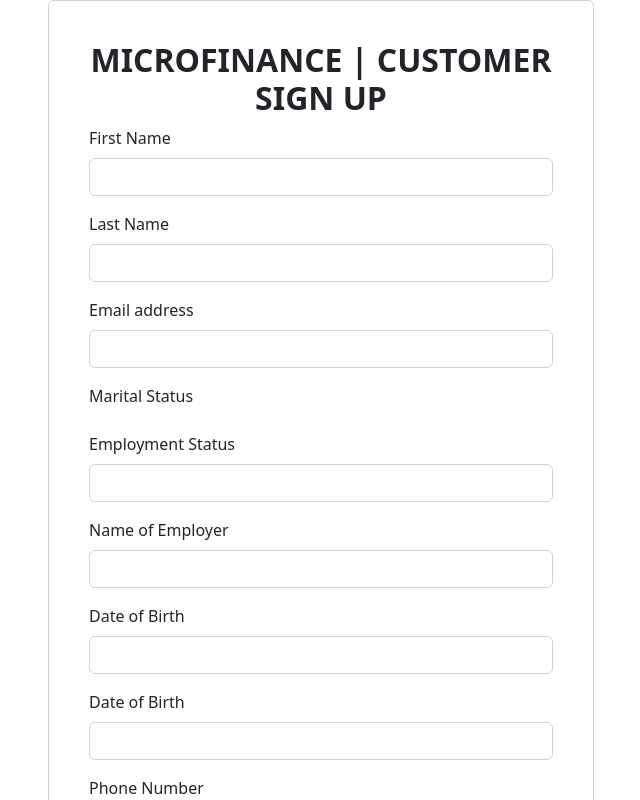
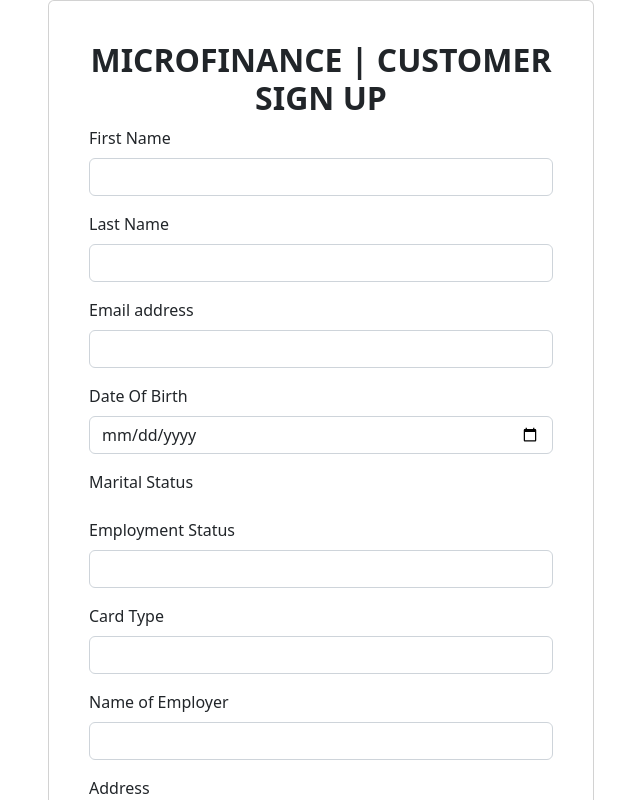
Before and after one commit to geraldofori/microfinance-app, a React (Create React App) app in the folder client/: page /register in a window 1280 px wide. Shown: the top 800 px of the page, without its empty margins (319-959 px from the left). Built offline with nearby package versions, Linux system fonts and the light colour scheme.

Commit message:
updates on the customer registration

```diff
--- a/client/src/components/auth/Register.js
+++ b/client/src/components/auth/Register.js
@@ -105,6 +105,17 @@ export default function Register() {
                                                 />
                                             </Form.Group>
 
+                                            <Form.Group className="mb-3" controlId="dateOfBirth">
+                                                <Form.Label className="text-center">Date Of Birth</Form.Label>
+                                                <Form.Control
+                                                    type="date"
+                                                    placeholder=""
+                                                    value={dateOfBirth}
+                                                    onChange={e => setDateOfBirth(e.target.value)}
+                                                />
+                                            </Form.Group>
+
+
                                             <Form.Group className="mb-3" controlId="mStatus">
                                                 <Form.Label className="text-center">Marital Status</Form.Label>
 
@@ -115,7 +126,12 @@ export default function Register() {
                                                 <Form.Control type="text" placeholder="" />
                                             </Form.Group>
 
-                                            <Form.Group className="mb-3" controlId="NOE">
+                                            <Form.Group className="mb-3" controlId="cardType">
+                                                <Form.Label className="text-center">Card Type</Form.Label>
+                                                <Form.Control type="text" placeholder="" />
+                                            </Form.Group>
+
+                                            <Form.Group className="mb-3" controlId="nameOfEmployer">
                                                 <Form.Label className="text-center">Name of Employer</Form.Label>
                                                 <Form.Control
                                                     type="text"
@@ -125,13 +141,8 @@ export default function Register() {
                                                 />
                                             </Form.Group>
 
-                                            <Form.Group className="mb-3" controlId="dob">
-                                                <Form.Label className="text-center">Date of Birth</Form.Label>
-                                                <Form.Control type="text" placeholder="" />
-                                            </Form.Group>
-
                                             <Form.Group className="mb-3" controlId="address">
-                                                <Form.Label className="text-center">Date of Birth</Form.Label>
+                                                <Form.Label className="text-center">Address</Form.Label>
                                                 <Form.Control
                                                     type="text"
                                                     placeholder=""
```
